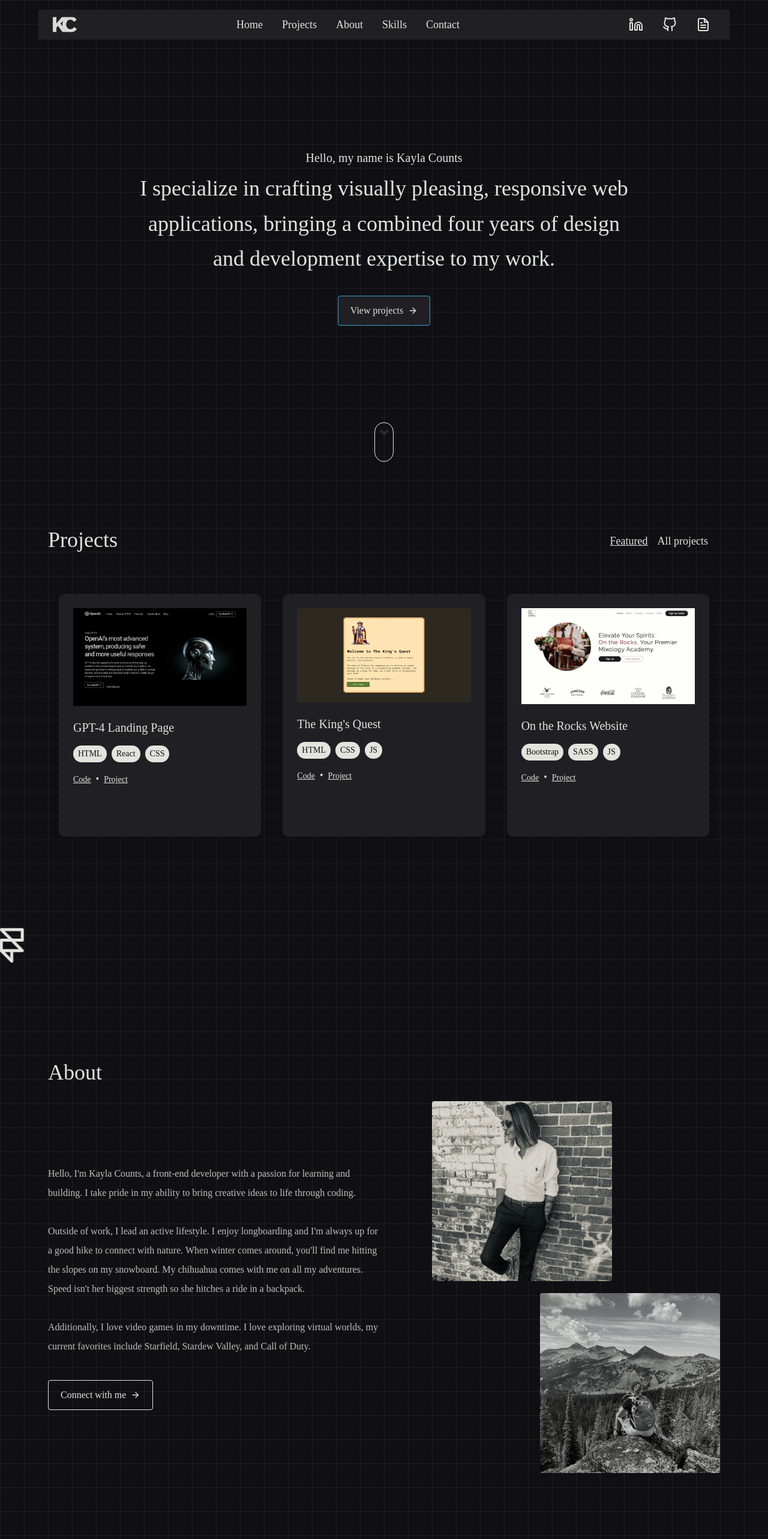
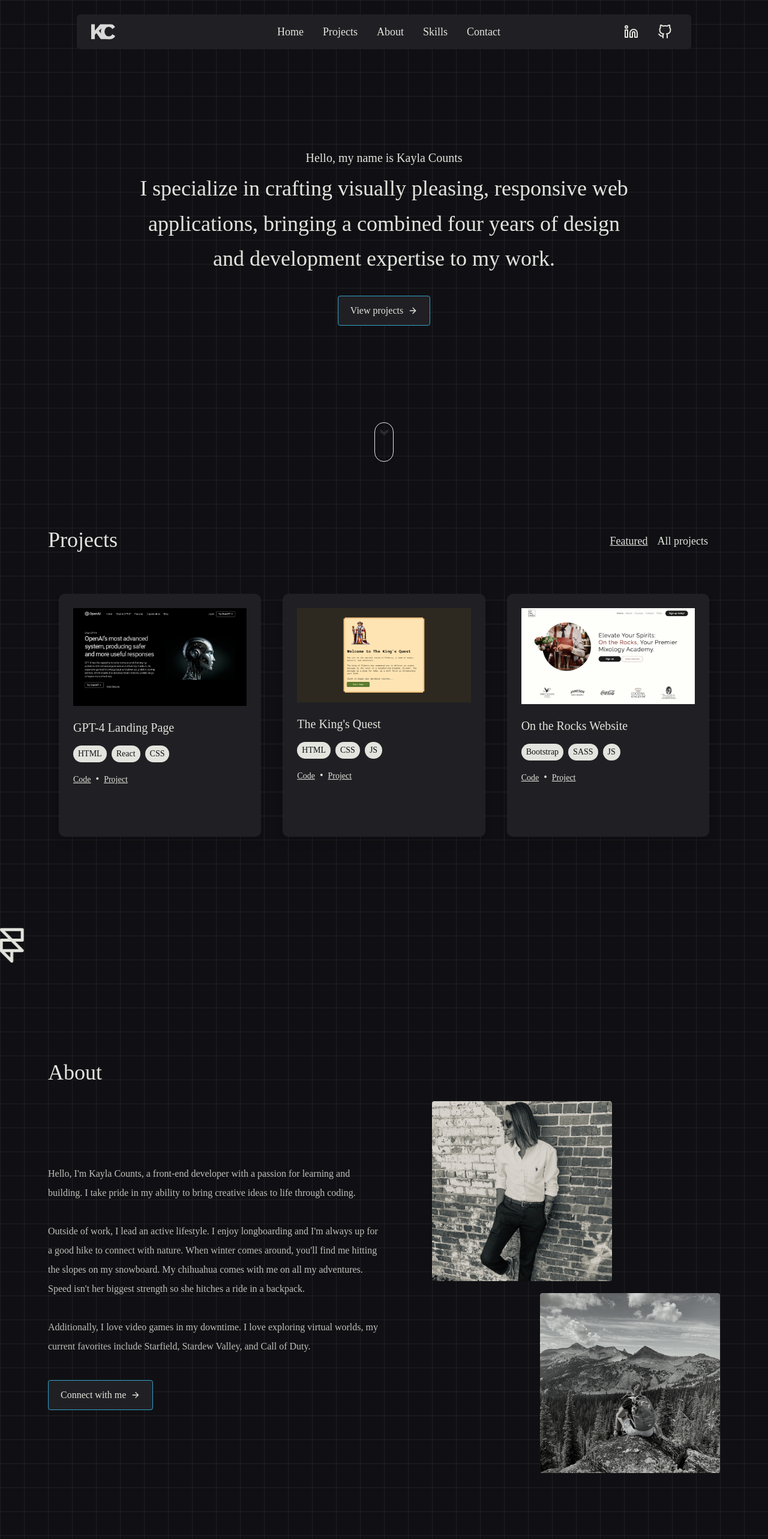
Before and after one commit to Kcounts93/my-portfolio, a React (Create React App) app: page / in a window 1280 px wide. Shown: the top 2566 px of the page at 60% size. Built offline with nearby package versions, Linux system fonts and the light colour scheme; some icons are missing.

Commit message:
navbar tooltips

```diff
--- a/src/components/About.jsx
+++ b/src/components/About.jsx
@@ -42,7 +42,7 @@ const About = () => {
                 target="_blank"
                 rel="noopener noreferrer"
               >
-                <button className="flex rounded items-center mt-5 px-5 py-3 border border-putty text-putty text-bold hover:bg-darkgrey hover:text-putty hover:border-drap hover:scale-105 active:scale-90 duration-500">
+                <button className="flex rounded items-center mt-5 px-5 py-3 border bg-charcoal text-putty border-drap hover:scale-110 active:scale-90 duration-500">
                   Connect with me
                   <span className="duration-300">
                     <MdOutlineArrowForward className="ml-2" />
--- a/src/components/Navbar.jsx
+++ b/src/components/Navbar.jsx
@@ -8,20 +8,20 @@ const navLinks = ["Home", "Projects", "About", "Skills", "Contact"];
 const SocialLinks = () => (
   <ul className="flex">
     <li className="">
-      <a href="https://www.linkedin.com/in/kaylacounts/" target="_blank" rel="noopener noreferrer">
-        <FiLinkedin className="text-2xl transition-transform hover:scale-150 duration-300" />
+      <a href="https://www.linkedin.com/in/kaylacounts/" target="_blank" rel="noopener noreferrer" title="View my LinkedIn">
+        <FiLinkedin className="text-2xl transition-transform hover:scale-125 duration-300" />
       </a>
     </li>
     <li>
-      <a href="https://github.com/Kcounts93" target="_blank" rel="noopener noreferrer">
-        <FiGithub className="text-2xl transition-transform hover:scale-150 duration-300" />
+      <a href="https://github.com/Kcounts93" target="_blank" rel="noopener noreferrer" title="View my GitHub">
+        <FiGithub className="text-2xl transition-transform hover:scale-125 duration-300" />
       </a>
     </li>
-    <li>
-      <a href="https://github.com/Kcounts93" target="_blank" rel="noopener noreferrer">
-        <FiFileText className="text-2xl transition-transform hover:scale-150 duration-300" />
-      </a>
-    </li>
+    {/* <li>
+    <a href="https://github.com/Kcounts93" target="_blank" rel="noopener noreferrer" title="View my resume">
+    <FiFileText className="text-2xl transition-transform hover:scale-150 duration-300" />
+  </a>
+    </li> */}
   </ul>
 );
 
@@ -71,13 +71,13 @@ const Navbar = () => {
 
   return (
     <motion.div className="fixed z-10 w-full flex justify-center" initial={{ opacity: 0, y: -100 }} animate={{ opacity: 1, y: 0 }} exit={{ opacity: 0, y: -100 }}>
-      <div className="container bg-charcoal my-4 flex justify-between items-center w-full max-w-6xl mx-auto px-4">
+      <div className="bg-charcoal py-1 rounded-md my-6 flex justify-between items-center w-full max-w-5xl mx-auto px-4">
         <img src={Logo} alt="Logo" className="ml-2" />
         <div onClick={toggleNav} className="md:hidden z-10 text-2xl">
           {isMobileMenuOpen ? <FiX className="transition-transform hover:rotate-180 hover:scale-125 text-drap duration-300" /> : <FiMenu />}
         </div>
         <MobileMenu navVariants={navVariants} isMobileMenuOpen={isMobileMenuOpen} toggleNav={toggleNav} />
-        <ul className="hidden md:flex">
+        <ul className="hidden md:flex ml-20">
           {navLinks.map((link) => (
             <NavLink key={link} link={link} />
           ))}
```
